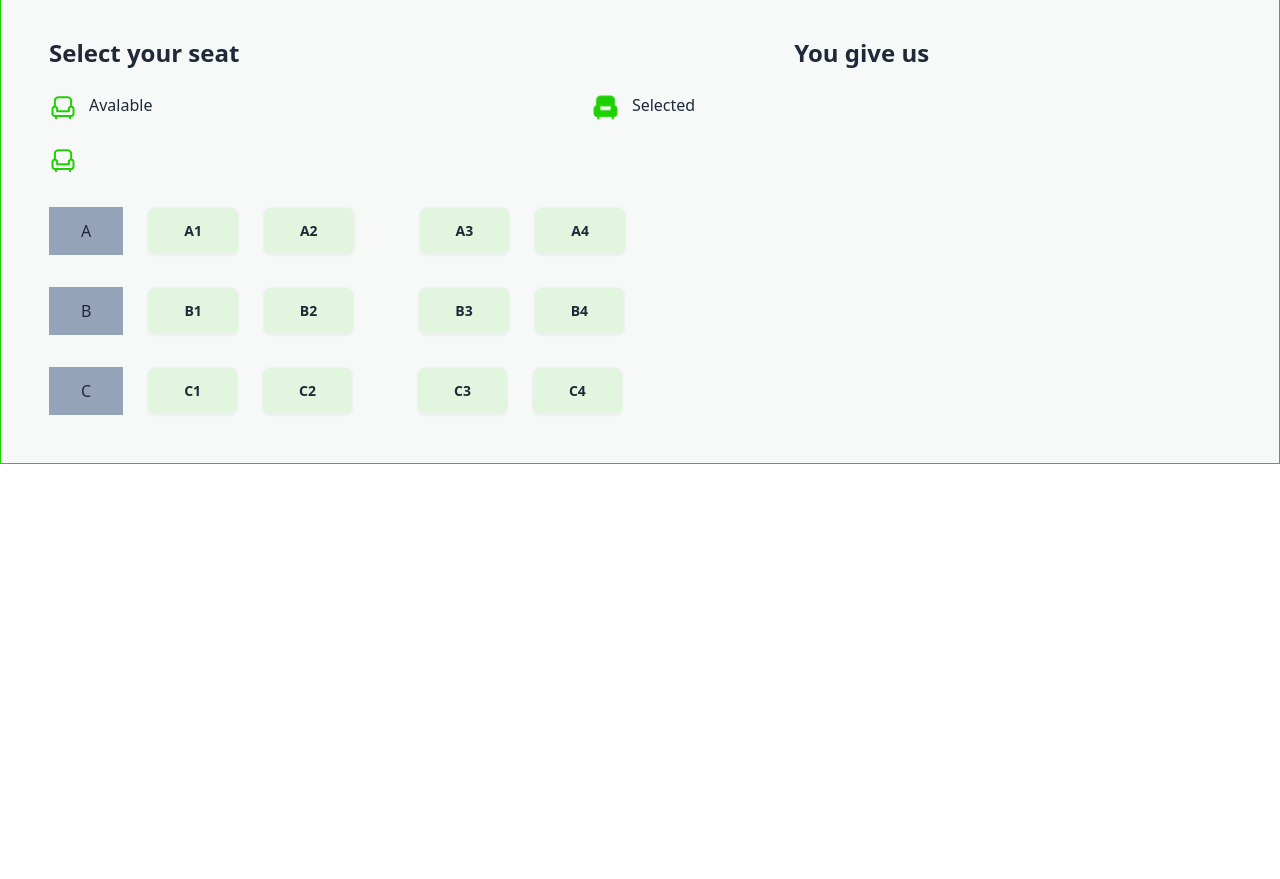
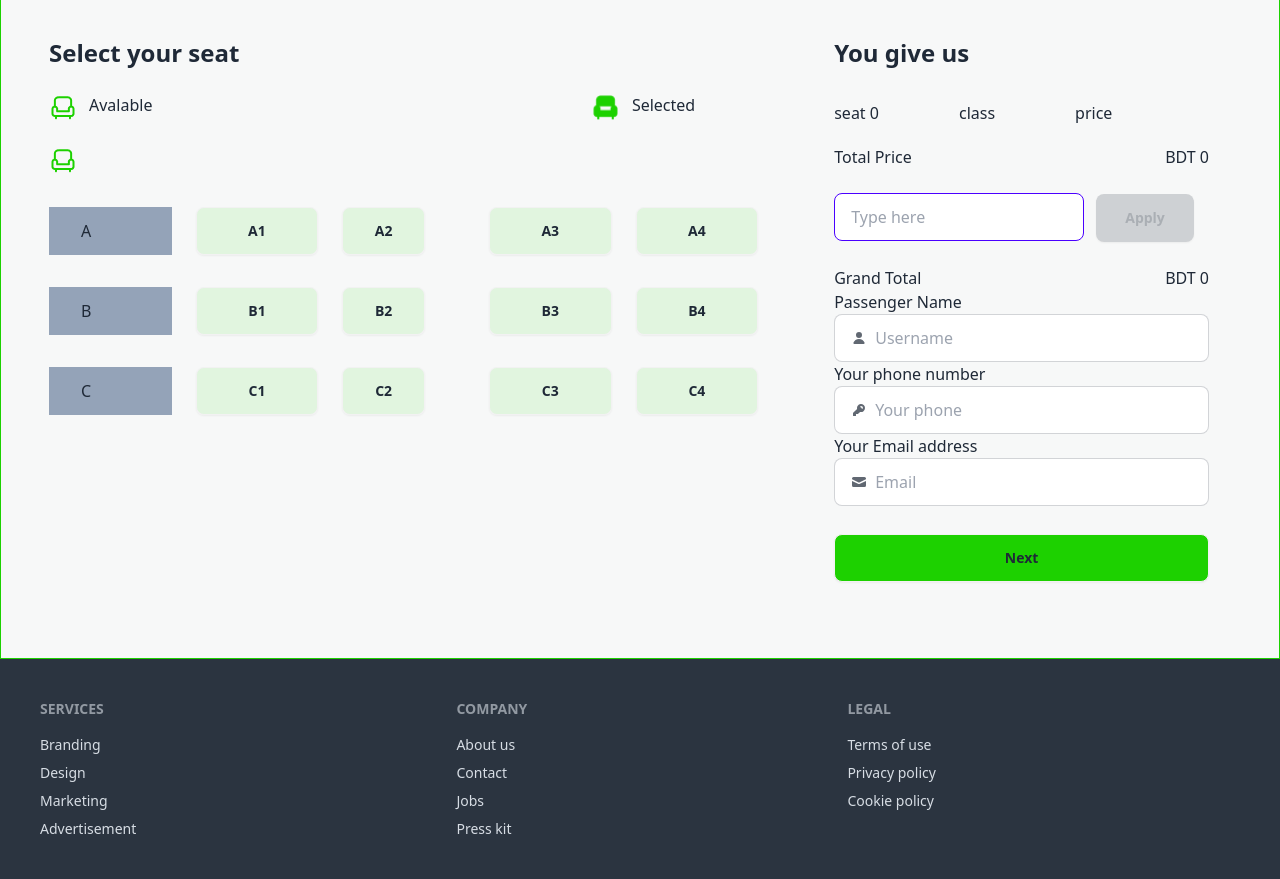
Before and after one commit to MdJowelAhmed/ja-poribahan, a plain HTML site: page index.html in a window 1280 px wide. Shown: the part 1579-2458 px from the top of the page. Before the commit the page ends 2043 px from the top, so only its background shows below. Drawn offline with nearby package versions, Linux system fonts and the light colour scheme.

Commit message:
java script file added

```diff
--- a/index.html
+++ b/index.html
@@ -24,7 +24,7 @@
     <!-- main section start here  -->
     <main>
         <!-- banner section  -->
-        <section class="my-5 mx-4 lg:mx-16">
+        <section id="move" class="my-5 mx-4 lg:mx-16">
             <div>
                 <div class="hero min-h-screen" style="background-image: url('/images/banner.png');">
                     <div class="hero-overlay bg-opacity-60"></div>
@@ -35,7 +35,7 @@
                             <p class="mb-5">Do you need relax travels and safety then no tension let go with us,Becouse
                                 <br> we give this special service for J.A Poeibahan.
                             </p>
-                            <button class="btn bg-[#1DD100] mt-5">Buy Tickets</button>
+                            <button onclick="hideElementDisplay()"  class="btn bg-[#1DD100] mt-5">Buy Tickets</button>
                         </div>
                     </div>
                 </div>
@@ -77,7 +77,7 @@
         </div>
 
         <!-- mainer main section start here  -->
-        <section class="border border-[#1DD100] p-3 lg:p-12 bg-[#F7F8F8]">
+        <section id="upcoming" class="border border-[#1DD100] p-3 lg:p-12 bg-[#F7F8F8]">
             <!-- J.A paribahan section  -->
             <div class="text-center my-4">
                 <h2 class="text-3xl font-bold">J.A Paribahan</h2>
@@ -86,8 +86,8 @@
             </div>
             <!-- Road and ticket price section -->
             <section class="">
-                <div class=" flex pt-10 bg-[#FFFFFF]">
-                    <div class="w-4/5 border-solid border-r-4 border-indigo-600">
+                <div class=" flex flex-col lg:flex-row pt-10 bg-[#FFFFFF]">
+                    <div class="w-4/5 lg:border-solid lg:border-r-4 border-indigo-600 gap-3">
                         <div class="flex justify-between">
                             <div class="flex gap-3 pl-3 lg:pl-7">
                                 <img src="images/bus-logo.png" alt="">
@@ -95,7 +95,7 @@
                             </div>
                             <div class="flex gap-3 bg-[#1DD1001A] px-4 py-2 rounded-lg">
                                 <img src="images/seat-gray.png" alt="">
-                                <span>40</span>
+                                <span id="total-seat">40</span>
                                 <p>Seats</p>
                             </div>
                             <div>
@@ -127,13 +127,13 @@
                     <div>
                         <div class="pl-3 lg:pl-10 pb-10">
                             <img src="images/fare.png" alt="">
-                            <h2 class="text-2xl font-bold">550 Taka</h2>
+                            <h2 class="text-2xl font-bold"> <span id="per-ticket-price">550</span> Taka</h2>
                             <p>per ticket</p>
                         </div>
             </section>
 
             <!-- select set section  -->
-         <section class="flex pt-10 gap-9">
+            <section class="flex flex-col lg:flex-row pt-10 gap-9">
                 <!-- select Your seat  -->
                 <div class="w-3/5">
                     <h3 class="text-2xl font-semibold">Select your seat</h3>
@@ -142,41 +142,86 @@
                             <img src="images/seat-green.png" alt="">
                             <p>Avalable</p>
                         </div>
-                    <div class="flex gap-3 mr-16">
+                        <div class="flex gap-3 lg:mr-16">
                             <img src="images/seat-green-filled.png" alt="">
                             <p>Selected</p>
                         </div>
                     </div>
                     <div>
-                    <img  src="images/seat-green.png" alt="">
+                        <img src="images/seat-green.png" alt="">
                     </div>
 
                     <!-- seat plan section  -->
-                <div class="flex gap-6 mt-8">
+                    <div class="grid grid-cols-3 lg:grid-cols-5 gap-6 mt-8">
                         <p class="py-3 px-8 bg-slate-400">A</p>
-                    <button class="btn bg-[#1DD1001A] px-9">A1</button>
-                    <button class="btn bg-[#1DD1001A] px-9 mr-10">A2</button>
-                    <button class="btn bg-[#1DD1001A] px-9">A3</button>
-                    <button class="btn bg-[#1DD1001A] px-9">A4</button>
+                        <button class="seat btn bg-[#1DD1001A] px-9">A1</button>
+                        <button class="seat btn bg-[#1DD1001A] px-9 mr-10">A2</button>
+                        <button class="seat btn bg-[#1DD1001A] px-9">A3</button>
+                        <button class="seat btn bg-[#1DD1001A] px-9">A4</button>
                     </div>
-                <div class="flex gap-6 mt-8">
+                    <div class="grid grid-cols-3 lg:grid-cols-5 gap-6 mt-8">
                         <p class="py-3 px-8 bg-slate-400">B</p>
-                    <button class="btn bg-[#1DD1001A] px-9">B1</button>
-                    <button class="btn bg-[#1DD1001A] px-9 mr-10">B2</button>
-                    <button class="btn bg-[#1DD1001A] px-9">B3</button>
-                    <button class="btn bg-[#1DD1001A] px-9">B4</button>
+                        <button class="seat btn bg-[#1DD1001A] px-9">B1</button>
+                        <button class="seat btn bg-[#1DD1001A] px-9 mr-10">B2</button>
+                        <button class="seat btn bg-[#1DD1001A] px-9">B3</button>
+                        <button class="seat btn bg-[#1DD1001A] px-9">B4</button>
                     </div>
-                <div class="flex gap-6 mt-8">
+                    <div class="grid grid-cols-3 lg:grid-cols-5 gap-6 mt-8">
                         <p class="py-3 px-8 bg-slate-400">C</p>
-                    <button class="btn bg-[#1DD1001A] px-9">C1</button>
-                    <button class="btn bg-[#1DD1001A] px-9 mr-10">C2</button>
-                    <button class="btn bg-[#1DD1001A] px-9">C3</button>
-                    <button class="btn bg-[#1DD1001A] px-9">C4</button>
+                        <button class="seat btn bg-[#1DD1001A] px-9">C1</button>
+                        <button class="seat btn bg-[#1DD1001A] px-9 mr-10">C2</button>
+                        <button class="seat btn bg-[#1DD1001A] px-9">C3</button>
+                        <button class="seat btn bg-[#1DD1001A] px-9">C4</button>
                     </div>
                 </div>
                 <!-- You give us  -->
+                <div class="lg:ml-10">
+                    <h3 class="text-2xl font-semibold">You give us</h3>
                     <div>
-                <h3 class="text-2xl font-semibold">You give us</h3>
+                        <div class="flex gap-x-8 lg:gap-x-20 mt-8 mb-5">
+                            <p>seat <span id="seat-count">0</span></p>
+                            <p>class</p>
+                            <p>price</p>
+                        </div>
+
+                    </div>
+                    <div>
+
+                    </div>
+                    <div class="flex justify-between">
+                        <p>Total Price</p>
+                        <p>BDT <span>0</span></p>
+                    </div>
+                    <!-- input section  -->
+                    <div class="my-6">
+                        <input type="text" placeholder="Type here" class="input input-bordered input-primary w-2/3" />
+                        <button id="apply" class="btn px-7 ml-2 bg-[#1DD100]" disabled>Apply</button>
+                    </div>
+                    <div class="flex justify-between">
+                        <p>Grand Total</p>
+                        <p>BDT <span>0</span></p>
+                    </div>
+                    <!-- user information  -->
+                    <div>
+                        <p>Passenger Name</p>
+                        <label class="input input-bordered flex items-center gap-2">
+                            <svg xmlns="http://www.w3.org/2000/svg" viewBox="0 0 16 16" fill="currentColor" class="w-4 h-4 opacity-70"><path d="M8 8a3 3 0 1 0 0-6 3 3 0 0 0 0 6ZM12.735 14c.618 0 1.093-.561.872-1.139a6.002 6.002 0 0 0-11.215 0c-.22.578.254 1.139.872 1.139h9.47Z" /></svg>
+                            <input type="text" class="grow" placeholder="Username" />
+                          </label>
+                          <p>Your phone number</p>
+                          <label class="input input-bordered flex items-center gap-2">
+                            <svg xmlns="http://www.w3.org/2000/svg" viewBox="0 0 16 16" fill="currentColor" class="w-4 h-4 opacity-70"><path fill-rule="evenodd" d="M14 6a4 4 0 0 1-4.899 3.899l-1.955 1.955a.5.5 0 0 1-.353.146H5v1.5a.5.5 0 0 1-.5.5h-2a.5.5 0 0 1-.5-.5v-2.293a.5.5 0 0 1 .146-.353l3.955-3.955A4 4 0 1 1 14 6Zm-4-2a.75.75 0 0 0 0 1.5.5.5 0 0 1 .5.5.75.75 0 0 0 1.5 0 2 2 0 0 0-2-2Z" clip-rule="evenodd" /></svg>
+                            <input type="number" class="grow" placeholder="Your phone" />
+                          </label>
+                          <p>Your Email address </p>
+                          <label class="input input-bordered flex items-center gap-2">
+                            <svg xmlns="http://www.w3.org/2000/svg" viewBox="0 0 16 16" fill="currentColor" class="w-4 h-4 opacity-70"><path d="M2.5 3A1.5 1.5 0 0 0 1 4.5v.793c.026.009.051.02.076.032L7.674 8.51c.206.1.446.1.652 0l6.598-3.185A.755.755 0 0 1 15 5.293V4.5A1.5 1.5 0 0 0 13.5 3h-11Z" /><path d="M15 6.954 8.978 9.86a2.25 2.25 0 0 1-1.956 0L1 6.954V11.5A1.5 1.5 0 0 0 2.5 13h11a1.5 1.5 0 0 0 1.5-1.5V6.954Z" /></svg>
+                            <input type="text" class="grow" placeholder="Email" />
+                          </label>
+                          <div>
+                            <button class="btn my-7 bg-[#1DD100] w-full">Next</button>
+                          </div>
+                    </div>
                 </div>
             </section>
         </section>
@@ -184,8 +229,33 @@
     </main>
     <!-- Footer section star here  -->
     <footer>
-
+        <div>
+            <footer class="footer p-10 bg-neutral text-neutral-content">
+                <nav>
+                  <h6 class="footer-title">Services</h6>
+                  <a class="link link-hover">Branding</a>
+                  <a class="link link-hover">Design</a>
+                  <a class="link link-hover">Marketing</a>
+                  <a class="link link-hover">Advertisement</a>
+                </nav>
+                <nav>
+                  <h6 class="footer-title">Company</h6>
+                  <a class="link link-hover">About us</a>
+                  <a class="link link-hover">Contact</a>
+                  <a class="link link-hover">Jobs</a>
+                  <a class="link link-hover">Press kit</a>
+                </nav>
+                <nav>
+                  <h6 class="footer-title">Legal</h6>
+                  <a class="link link-hover">Terms of use</a>
+                  <a class="link link-hover">Privacy policy</a>
+                  <a class="link link-hover">Cookie policy</a>
+                </nav>
               </footer>
+        </div>
+    </footer>
+    <!-- script link  -->
+    <script src="script/paribahan.js"></script>
 </body>
 
 </html>
--- /dev/null
+++ b/script/paribahan.js
@@ -0,0 +1,32 @@
+function hideElementDisplay(){
+        const moveToTicket=document.getElementById('upcoming');
+        moveToTicket.scrollIntoView({ behavior: 'smooth' });
+    }
+
+    const allBtn=document.getElementsByClassName('seat');
+    // console.log(allBtn)
+    const dis=document.getElementById('apply');
+    let seatCount=0;
+    let totalSeat=40;
+    for(let btn of allBtn){
+        btn.addEventListener('click',function(e){
+            if(seatCount>3){
+                dis.removeAttribute('Disabled')
+                return alert ("You not more ticket purchase")
+              }
+          btn.style.background='#1DD100';
+          seatCount=seatCount+1
+            setInnerText('seat-count',seatCount);
+            totalSeat=totalSeat-1;
+            setInnerText('total-seat',totalSeat)
+        })
+        const perTicketPrice=parseInt(document.getElementById('per-ticket-price'))
+       console.log(perTicketPrice)
+
+    }
+
+    function setInnerText(id,value){
+        document.getElementById(id).innerText=value
+    }
+
+    btn.setAttribute('Disabled')
```
Lines whose indentation alone changed are shown as unchanged.
